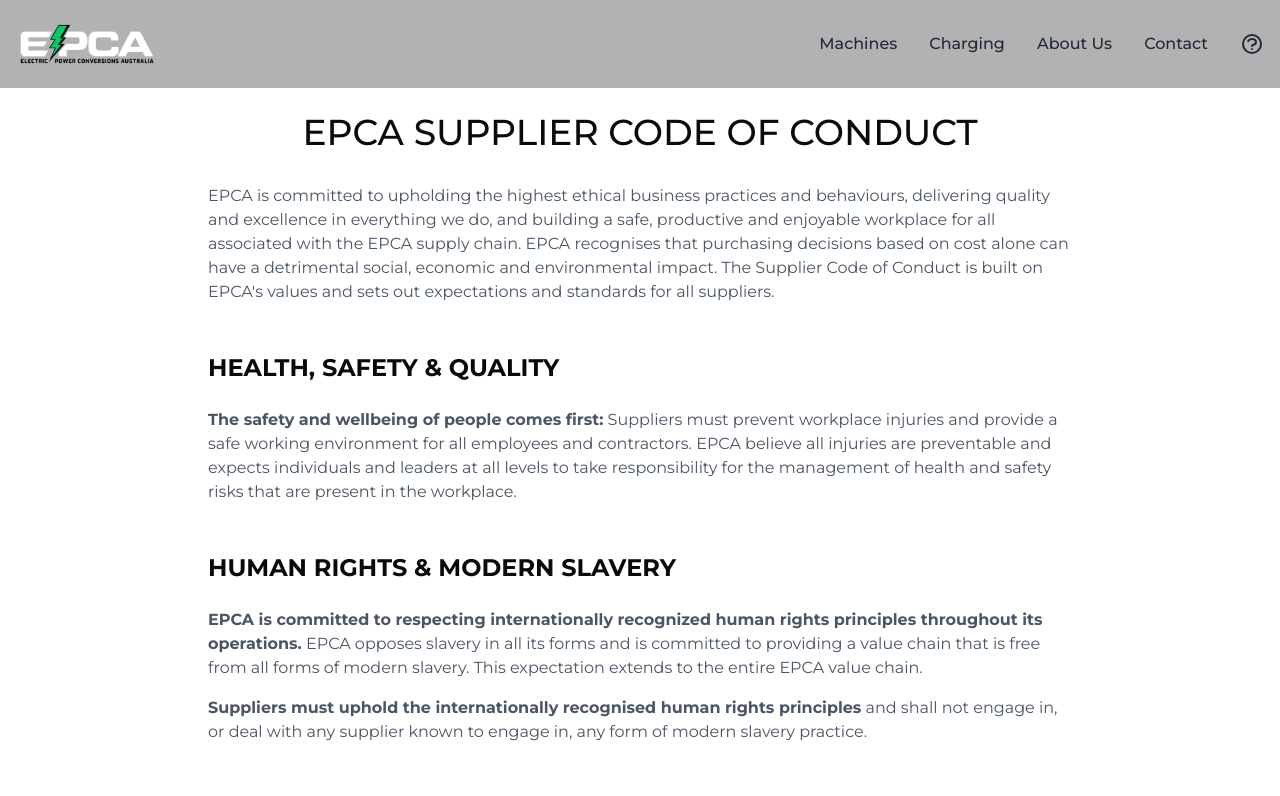
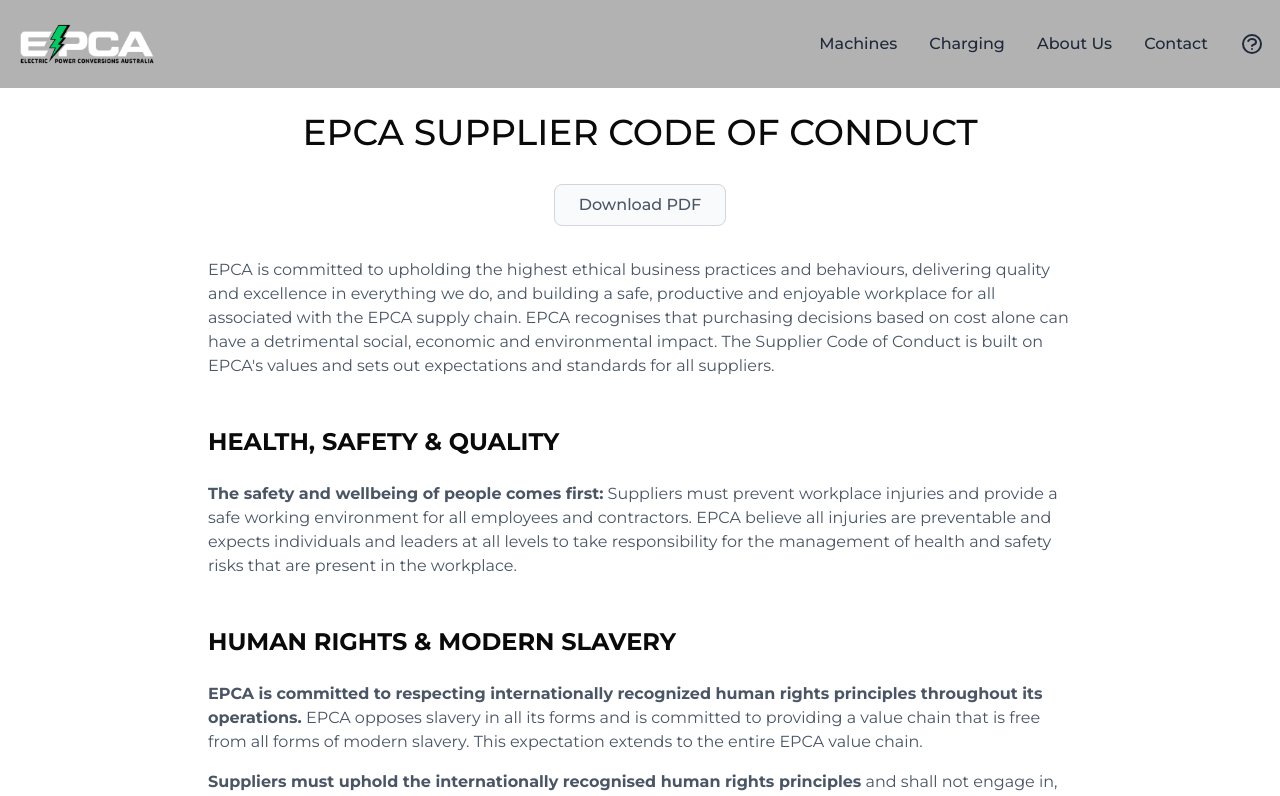
Before and after one commit to michael-eva/epca-react, a React (Vite) app: page /terms/CodeOfConduct in a window 1280 px wide. Shown: the top 796 px of the page. Built offline with nearby package versions, Linux system fonts and the light colour scheme.

Commit message:
T&Cs V2 + text edits

```diff
--- a/src/pages/Contact.jsx
+++ b/src/pages/Contact.jsx
@@ -38,7 +38,12 @@
                 <Link to="#" className="text-blue-400 hover:underline">Experience Centre</Link> and{' '}
                 <Link to="#" className="text-blue-400 hover:underline">Service & Warranty</Link> pages. */}
               </p>
+              <div>
+                <h2 className="text-xl font-medium">Address</h2>
+                <p>3 Central Ave, Hazelmere 6055, Western Australia</p>
+              </div>
             </div>
+
 
             {/* Company Details */}
             <div className="space-y-4">
@@ -46,6 +51,7 @@
                 <h2 className="text-xl font-medium">Company Name</h2>
                 <p>ELECTRIC POWER CONVERSIONS AUSTRALIA PTY LTD</p>
               </div>
+
               <div>
                 <h2 className="text-xl font-medium">ABN</h2>
                 <p>32 668 121 962</p>
--- a/src/pages/Terms-and-Conditions.jsx
+++ b/src/pages/Terms-and-Conditions.jsx
@@ -18,12 +18,12 @@
                 },
                 {
                     title: "Terms and Conditions for the Purchase of Goods and Services by EPCA [PDF]",
-                    href: "https://epca.s3.us-east-2.amazonaws.com/terms-and-conditions/EPCA+Purchase+of+Goods+and+Services.pdf"
+                    href: "https://epca-terms-and-conditions.s3.ap-southeast-2.amazonaws.com/EPCA+PURCHASE+OF+GOODS+AND+SERVICES.pdf"
                 },
 
                 {
                     title: "BDSM Software End User Agreement [PDF]",
-                    href: "https://epca.s3.us-east-2.amazonaws.com/terms-and-conditions/BDSM+Software+End+User+Agreement.pdf"
+                    href: "https://epca-terms-and-conditions.s3.ap-southeast-2.amazonaws.com/BDSM+Software+End+User+Agreement+-+PUBLISHED.pdf"
                 }
             ]
         },
--- a/src/pages/Terms/BDSM_Subscription.jsx
+++ b/src/pages/Terms/BDSM_Subscription.jsx
@@ -14,6 +14,17 @@
                 <div className="max-w-4xl mx-auto px-4 py-16 mt-12">
                     <h1 className="text-4xl font-medium text-center mb-8">Terms and Conditions for BDSM Software Subscription(s) and Additional Services</h1>
                     <p className="text-gray-500 text-center mb-16">Last updated: November 18, 2022</p>
+
+                    <div className="flex justify-center mb-8">
+                        <a
+                            href="https://epca-terms-and-conditions.s3.ap-southeast-2.amazonaws.com/EPCA+BDSM+TERMS+AND+CONDITIONS+-+PUBLISHED.pdf"
+                            target="_blank"
+                            rel="noopener noreferrer"
+                            className="bg-gray-50 hover:bg-gray-200 text-gray-600 font-medium py-2 px-6 rounded-md border border-gray-300 transition-colors duration-200"
+                        >
+                            Download PDF
+                        </a>
+                    </div>
 
                     {/* Definitions and Order of Precedence */}
                     <div className="mb-12">
--- a/src/pages/Terms/CodeOfConduct.jsx
+++ b/src/pages/Terms/CodeOfConduct.jsx
@@ -13,6 +13,16 @@
             <div className="min-h-screen bg-white">
                 <div className="max-w-4xl mx-auto px-4 py-16 mt-12">
                     <h1 className="text-4xl font-medium text-center mb-8">EPCA SUPPLIER CODE OF CONDUCT</h1>
+                    <div className="flex justify-center mb-8">
+                        <a
+                            href="https://epca-terms-and-conditions.s3.ap-southeast-2.amazonaws.com/EPCA+SUPPLIER+CODE+OF+CONDUCT.pdf"
+                            target="_blank"
+                            rel="noopener noreferrer"
+                            className="bg-gray-50 hover:bg-gray-200 text-gray-600 font-medium py-2 px-6 rounded-md border border-gray-300 transition-colors duration-200"
+                        >
+                            Download PDF
+                        </a>
+                    </div>
 
                     <div className="mb-12">
                         <p className="text-gray-600 mb-6">EPCA is committed to upholding the highest ethical business practices and behaviours, delivering quality and excellence in everything we do, and building a safe, productive and enjoyable workplace for all associated with the EPCA supply chain. EPCA recognises that purchasing decisions based on cost alone can have a detrimental social, economic and environmental impact. The Supplier Code of Conduct is built on EPCA's values and sets out expectations and standards for all suppliers.</p>
--- a/src/pages/Terms/Data_Governance.jsx
+++ b/src/pages/Terms/Data_Governance.jsx
@@ -14,6 +14,16 @@
                 <div className="max-w-4xl mx-auto px-4 py-16 mt-12">
                     <h1 className="text-4xl font-medium text-center mb-8">Data Governance Statement</h1>
                     <p className="text-gray-500 text-center mb-16">Last updated: March 2024</p>
+                    <div className="flex justify-center mb-8">
+                        <a
+                            href="https://epca-terms-and-conditions.s3.ap-southeast-2.amazonaws.com/EPCA+DATA+GOVERNANCE+-+PUBLISHED.pdf"
+                            target="_blank"
+                            rel="noopener noreferrer"
+                            className="bg-gray-50 hover:bg-gray-200 text-gray-600 font-medium py-2 px-6 rounded-md border border-gray-300 transition-colors duration-200"
+                        >
+                            Download PDF
+                        </a>
+                    </div>
 
                     {/* Introduction */}
                     <div className="mb-12">
--- a/src/pages/Terms/Sale_of_Goods.jsx
+++ b/src/pages/Terms/Sale_of_Goods.jsx
@@ -16,6 +16,17 @@
                         Terms And Conditions For The Sale Of Goods And Services by Epca (Excluding Rentals)
                     </h1>
                     <p className="text-gray-500 text-center mb-16">Last updated: November 18, 2022</p>
+
+                    <div className="flex justify-center mb-8">
+                        <a
+                            href="https://epca-terms-and-conditions.s3.ap-southeast-2.amazonaws.com/EPCA+SALES+OF+GOODS+-+PUBLISHED.pdf"
+                            target="_blank"
+                            rel="noopener noreferrer"
+                            className="bg-gray-50 hover:bg-gray-200 text-gray-600 font-medium py-2 px-6 rounded-md border border-gray-300 transition-colors duration-200"
+                        >
+                            Download PDF
+                        </a>
+                    </div>
 
                     {/* Section 1: General */}
                     <section className="mb-12">
--- a/src/pages/product-info/E-777D.jsx
+++ b/src/pages/product-info/E-777D.jsx
@@ -333,6 +333,11 @@
                     <p className="text-xl">5400 Nm</p>
                     <p className="text-gray-400 text-sm mt-1">Instant torque at all speeds</p>
                   </div>
+                  <div>
+                    <p className="text-gray-400 text-sm">Noise Level</p>
+                    <p className="text-xl">67 dB (A)</p>
+                    <p className="text-gray-400 text-sm mt-1">10x times quieter than equivalent diesel model</p>
+                  </div>
                 </div>
               </div>
 
```
